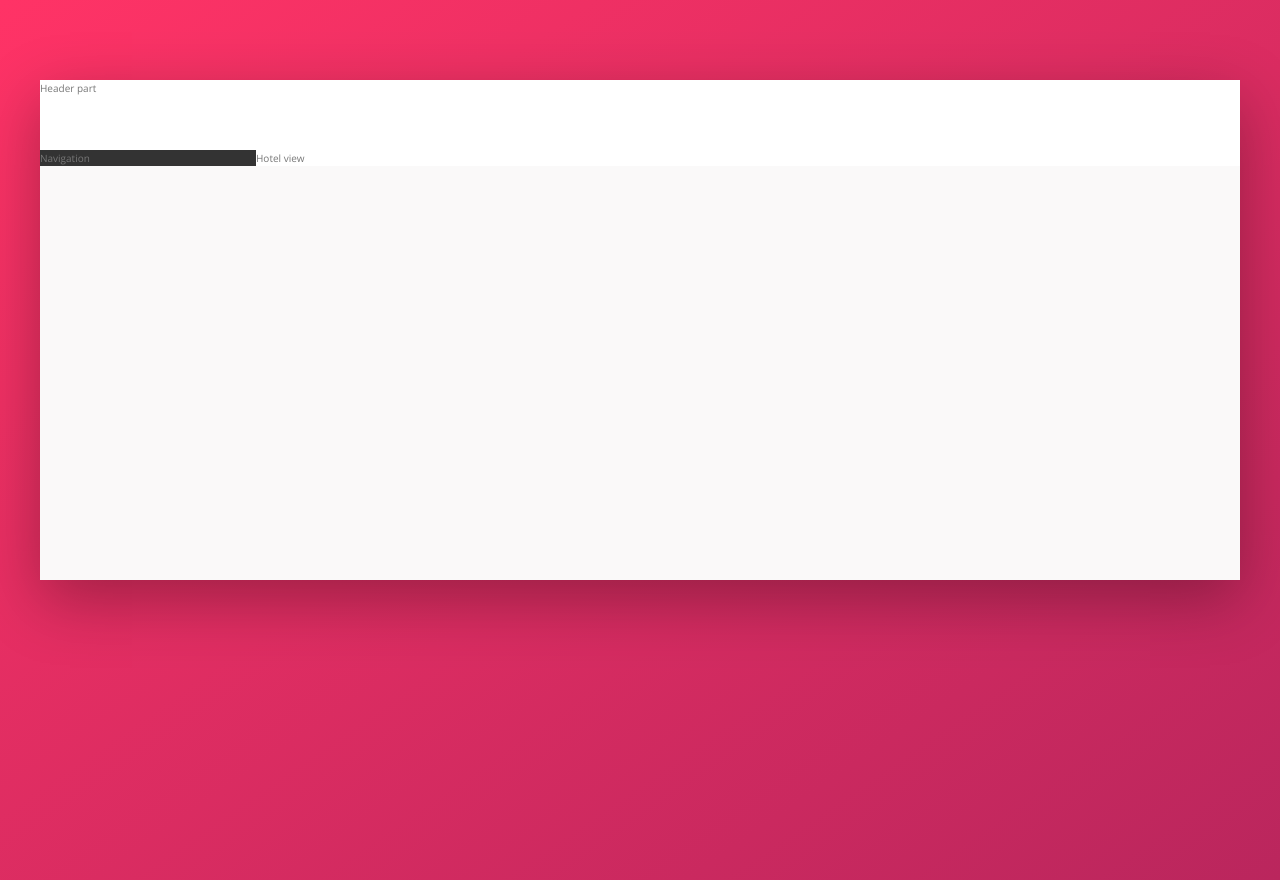
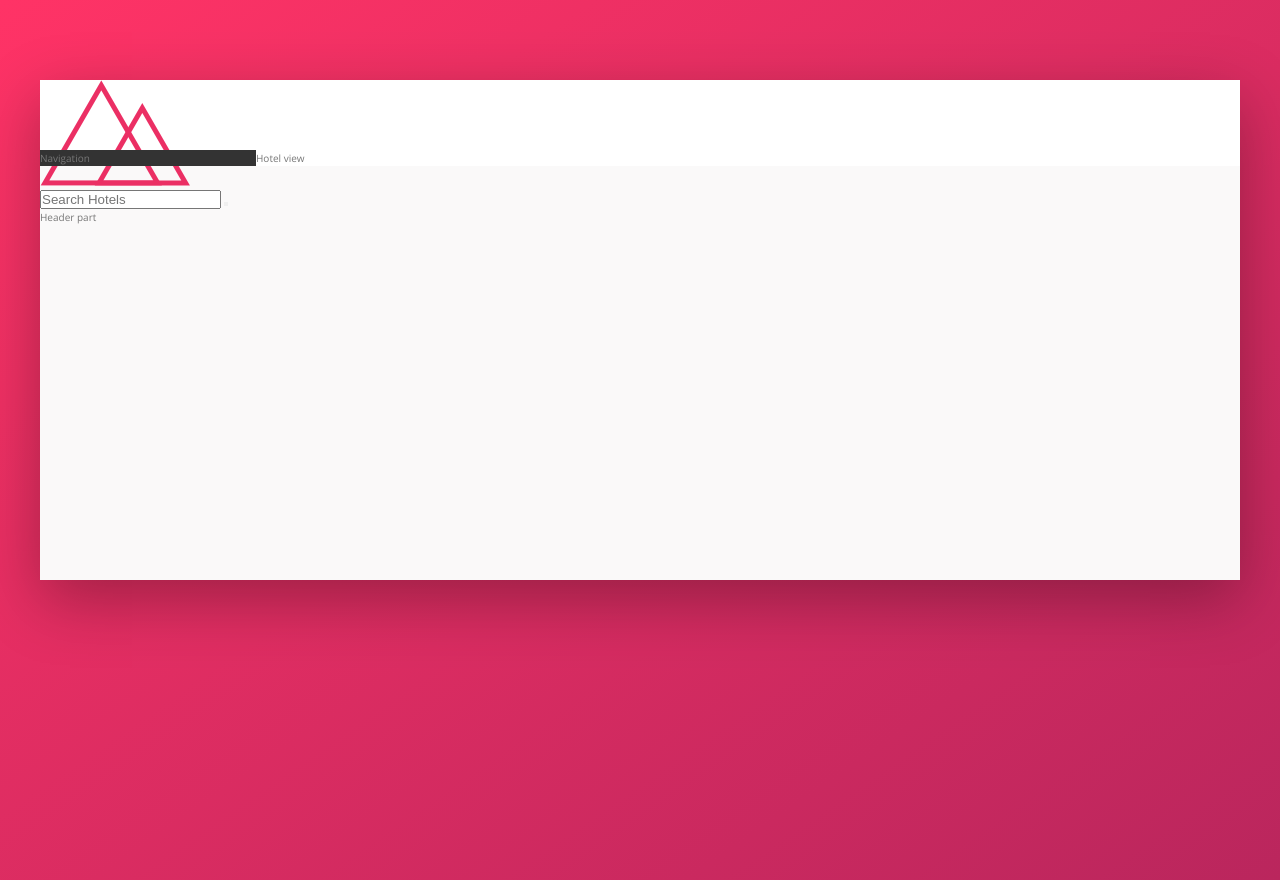
Before and after one commit to MichaelTowson/Trillo, a website: page index.html in a window 1280 px wide. Drawn offline with nearby package versions, Linux system fonts and the light colour scheme.

```diff
--- a/index.html
+++ b/index.html
@@ -15,8 +15,16 @@
 <body>
     <div class="container">
         <header class="header">
+            <img src="static/img/logo.png" alt="trillo logo">
+            <form action="#" class ="search">
+                <input type="text" class="search__input" placeholder="Search Hotels">
+                <button class="search__button">
+
+                </button>
+            </form>
             Header part
         </header>
+
         <div class="content">
             <nav class="sidebar">
                 Navigation
```
